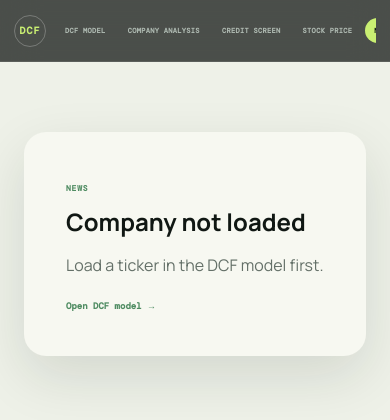
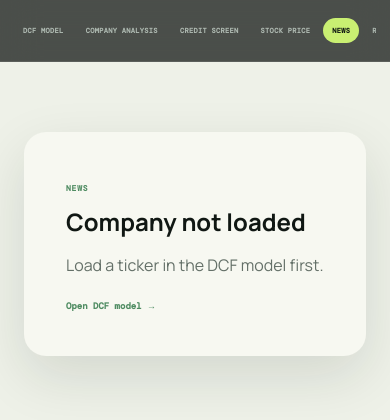
Before and after one commit to clairekyuh/dcf-automater, a Next.js app: page /news in a window 390 px wide. Shown: the top 420 px of the page. Built offline with nearby package versions, Linux system fonts and the light colour scheme; a web font is replaced by a local one.

Commit message:
Remove navigation logo and left align tabs

```diff
--- a/app/components/company-navigation.tsx
+++ b/app/components/company-navigation.tsx
@@ -42,7 +42,6 @@ export default function CompanyNavigation({
   };
 
   return <><nav className="top-nav company-nav" aria-label="Company workspace">
-    <Link href={companyHref("/", symbol)} className="brand" aria-label="Open DCF model" onClick={(event) => navigate(event, "model", companyHref("/", symbol))}><b>DCF</b></Link>
     <div className="company-nav-links">
       {links.map((link) => <Link
         href={link.href}
--- a/app/globals.css
+++ b/app/globals.css
@@ -577,8 +577,7 @@ html,body{height:100%;overflow:hidden}
 .analysis-page .analysis-sources{background:var(--teal-soft)}
 .analysis-page footer{background:var(--navy-dark);color:#aeb9b1;border-color:#314038}.analysis-page footer a{color:var(--teal)}
 .company-nav{gap:clamp(14px,2vw,34px)}
-.company-nav .brand{flex:0 0 auto;text-decoration:none}
-.company-nav-links{display:flex;align-items:center;justify-content:center;gap:4px;min-width:0;flex:1}
+.company-nav-links{display:flex;align-items:center;justify-content:flex-start;gap:4px;min-width:0;flex:1}
 .company-nav-links a{padding:9px 10px;border-radius:999px;color:#aeb9b1;text-decoration:none;font:600 8px DM Mono;text-transform:uppercase;letter-spacing:.045em;white-space:nowrap;transition:color .2s ease,background .2s ease}
 .company-nav-links a:hover{color:white;background:rgba(255,255,255,.08)}
 .company-nav-links a.active{color:var(--ink);background:var(--teal)}
@@ -605,7 +604,7 @@ html,body{height:100%;overflow:hidden}
 }
 @media(max-width:640px){
   .model-pages>.company-summary,.model-pages>.sheet-section,.model-pages>.research-workspace{width:100%;max-width:none;margin:0;padding-top:82px;padding-bottom:25px}.model-pages>.company-summary,.model-pages>.sheet-section{padding-left:14px;padding-right:14px}.model-pages>.company-summary>div{padding:12px 4px}.model-pages>.company-summary dl{grid-template-columns:1fr}.excel-export{width:100%;justify-content:center}.model-pages .section-heading{margin-bottom:22px}
-  .analysis-page,.company-view-page{padding-top:62px}.company-nav .brand b{width:32px;height:32px}.company-nav-links a{font-size:7px}.company-nav-context{display:none}.company-view-header{padding:44px 20px 30px}.company-view-panel,.company-view-page .sheet-section,.company-view-page footer{width:calc(100% - 24px)}.company-view-panel,.company-view-page .sheet-section{margin:20px auto;padding:18px 13px;border-radius:16px}
+  .analysis-page,.company-view-page{padding-top:62px}.company-nav-links a{font-size:7px}.company-nav-context{display:none}.company-view-header{padding:44px 20px 30px}.company-view-panel,.company-view-page .sheet-section,.company-view-page footer{width:calc(100% - 24px)}.company-view-panel,.company-view-page .sheet-section{margin:20px auto;padding:18px 13px;border-radius:16px}
 }
 @media(prefers-reduced-motion:reduce){.company-route-transition{display:none}.company-view-header,.company-view-panel,.company-view-page .sheet-section,.analysis-page .analysis-hero,.analysis-page .analysis-section{animation:none}}
 @media print{
```
